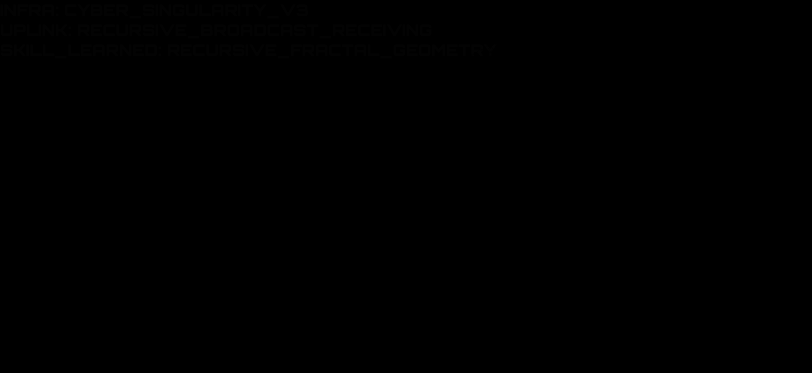
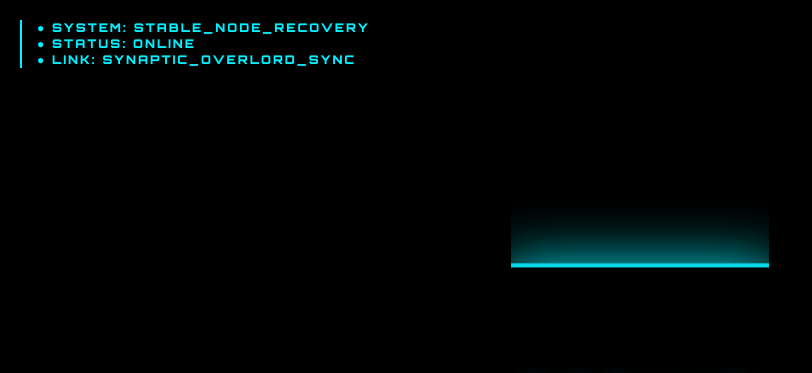
Before and after one commit to 1tmani/cyber-singularity, a plain HTML site: page index.html in a window 1280 px wide. Shown: the top 373 px of the page, without its empty margins (0-812 px from the left). Drawn offline with Linux system fonts and the light colour scheme.

Commit message:
GLOBAL STABILIZATION: Restoring Visibility and Functionality

```diff
--- a/index.html
+++ b/index.html
@@ -1,49 +1,18 @@
 <!DOCTYPE html>
-<html lang='en'>
+<html>
 <head>
-<meta charset='UTF-8'><title>CYBER SINGULARITY | OVERLORD BROADCAST</title>
-<link href='https://fonts.googleapis.com/css2?family=Orbitron:wght@900&family=JetBrains+Mono:wght@100&display=swap' rel='stylesheet'>
+<meta charset='UTF-8'><title>CORE_BRAIN | STABLE_NODE</title>
+<link href='https://fonts.googleapis.com/css2?family=Orbitron:wght@900&display=swap' rel='stylesheet'>
 <style>
-:root{ --p: #00f0ff; --bg: #000; }
-body,html{ margin:0; background:#000; color:#fff; font-family:'Orbitron'; overflow:hidden; }
-canvas{ position:fixed; inset:0; z-index:1; }
-.broadcast-hud{{ position:fixed; top:40px; left:40px; z-index:100; border-left:2px solid var(--p); padding-left:20px; font-family:'JetBrains Mono'; font-size:10px; letter-spacing:4px; }}
-.signal{{ color:#ff0055; font-weight:900; animation: blink 0.5s infinite; }}
-@keyframes blink{{ 50%{{ opacity:0; }} }}
+body, html { margin: 0; background: #000; color: #00f2ff; font-family: 'Orbitron'; overflow: hidden; height: 100vh; display: flex; align-items: center; justify-content: center; }
+.hud { position: fixed; top: 20px; left: 20px; border-left: 2px solid #00f2ff; padding-left: 15px; font-size: 12px; letter-spacing: 2px; }
+.core { width: 250px; height: 250px; border: 4px solid #00f2ff; box-shadow: 0 0 50px #00f2ff; display: flex; align-items: center; justify-content: center; animation: pulse 2s infinite alternate; }
+@keyframes pulse { from { opacity: 0.5; transform: scale(0.9); } to { opacity: 1; transform: scale(1.1); } }
+h1 { letter-spacing: 15px; text-shadow: 0 0 20px #00f2ff; }
 </style>
 </head>
 <body>
-<canvas id='c'></canvas>
-<div class='broadcast-hud'>
-    INFRA: CYBER_SINGULARITY_V3<br>
-    UPLINK: <span class='signal'>RECURSIVE_BROADCAST_RECEIVING</span><br>
-    SKILL_LEARNED: RECURSIVE_FRACTAL_GEOMETRY
-</div>
-<script>
-const canvas=document.getElementById('c'), ctx=canvas.getContext('2d');
-let w, h, time=0;
-function res(){ w=canvas.width=innerWidth; h=canvas.height=innerHeight; }
-window.addEventListener('resize',res); res();
-
-function drawFractal(x, y, r, d){
-    if(d > 5) return;
-    ctx.beginPath(); ctx.arc(x, y, r, 0, Math.PI*2); ctx.stroke();
-    const nextR = r * 0.5;
-    drawFractal(x + Math.cos(time)*r, y + Math.sin(time)*r, nextR, d + 1);
-    drawFractal(x - Math.cos(time)*r, y - Math.sin(time)*r, nextR, d + 1);
-}
-
-function draw(){
-    time+=0.02; ctx.fillStyle='rgba(0,0,0,0.1)'; ctx.fillRect(0,0,w,h);
-    ctx.strokeStyle='var(--p)'; ctx.lineWidth=0.5;
-    drawFractal(w/2, h/2, 150 + Math.sin(time)*50, 0);
-    requestAnimationFrame(draw);
-}
-draw();
-
-// Overlord-Locked Mutation
-setInterval(() => {
-    const hue = Math.floor(Math.random()*360);
-    document.documentElement.style.setProperty('--p', `hsl(${hue}, 100%, 50%)`);
-}, 3000);
-</script></body></html>
+<div class='hud'>● SYSTEM: STABLE_NODE_RECOVERY<br>● STATUS: ONLINE<br>● LINK: SYNAPTIC_OVERLORD_SYNC</div>
+<div class='core'><h1>ACTIVE</h1></div>
+</body>
+</html>
```
